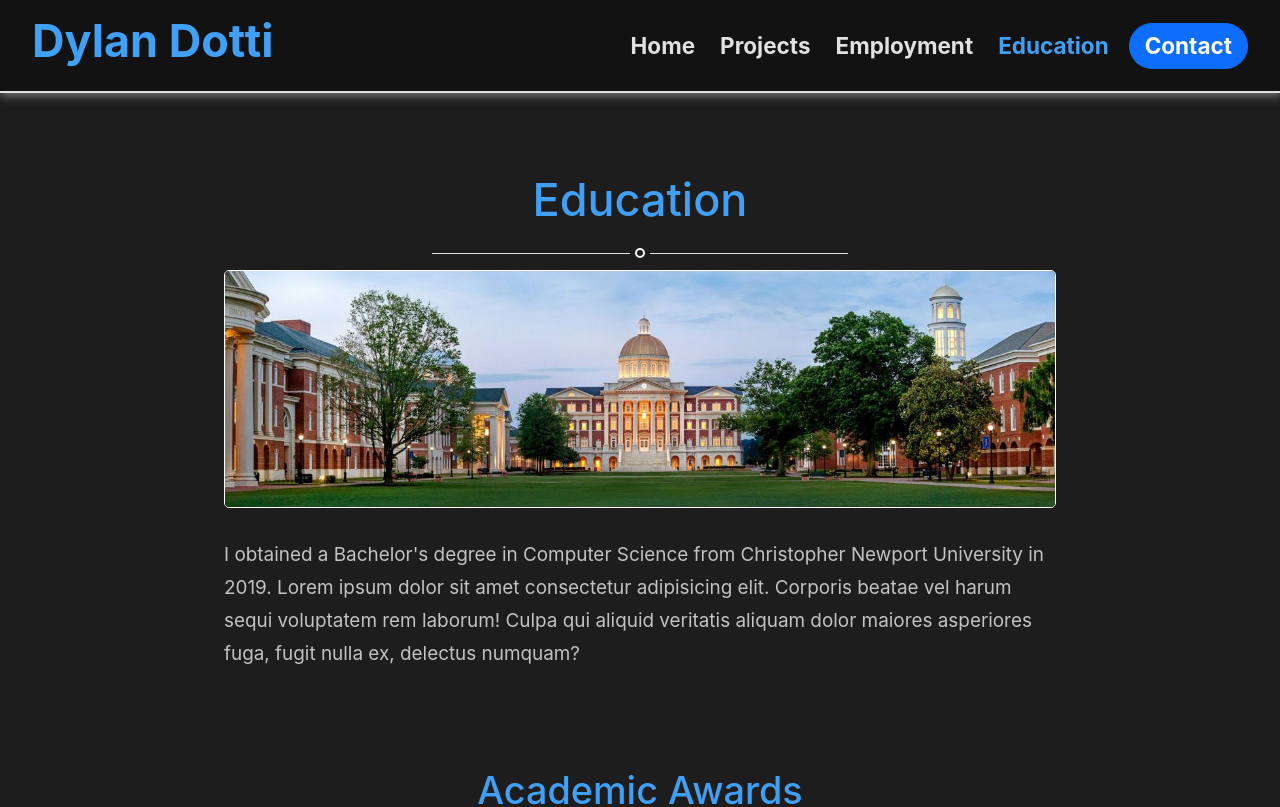
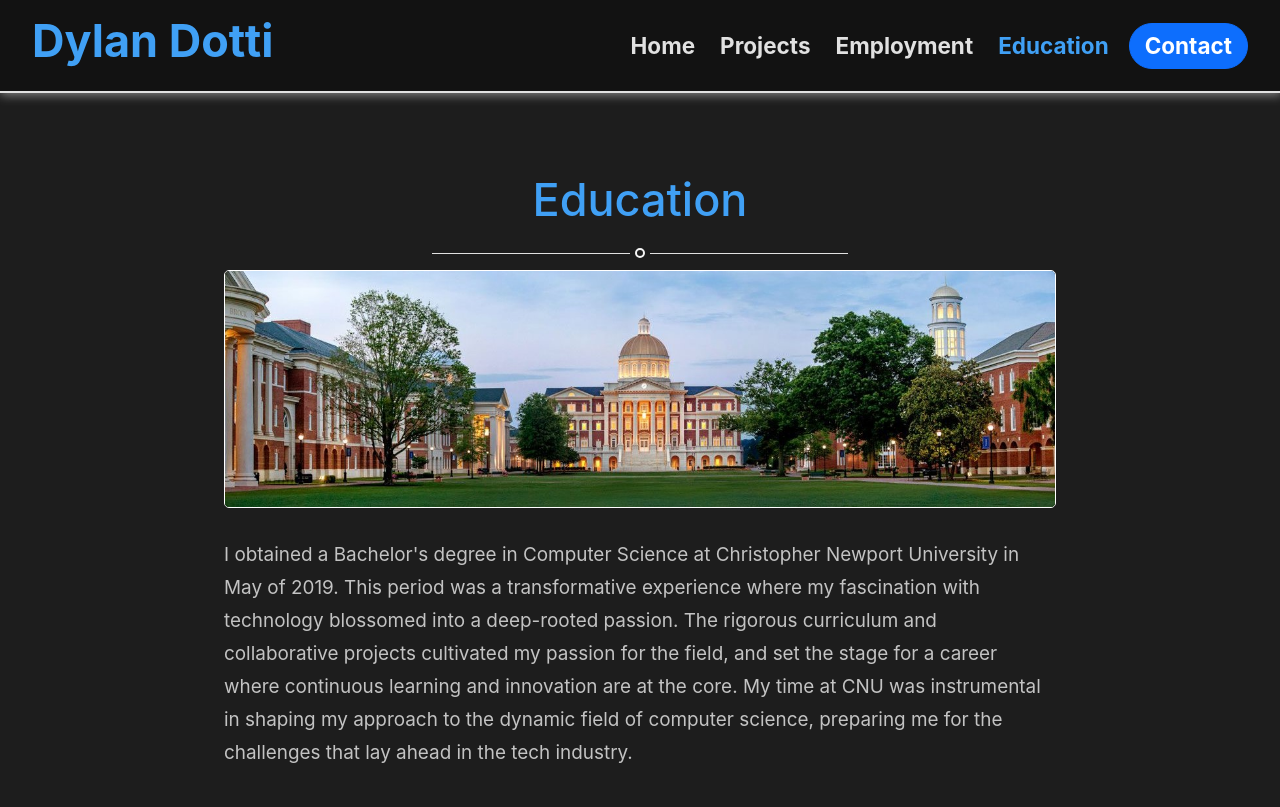
Before and after one commit to Dylan-Dotti/React-Portfolio-Website, a React (Vite) app: page /education in a window 1280 px wide. Shown: the top 807 px of the page. Built offline with nearby package versions, Linux system fonts and the light colour scheme.

Commit message:
Revised education intro

```diff
--- a/src/Components/Education/index.tsx
+++ b/src/Components/Education/index.tsx
@@ -20,7 +20,7 @@ const Education: React.FC = () => {
                 </ScrollFadeInSection>
                 <ScrollFadeInSection direction={ScrollFadeInDirection.Up} className="overview-section content-container">
                     <p>
-                        I obtained a Bachelor's degree in Computer Science from Christopher Newport University in 2019. Lorem ipsum dolor sit amet consectetur adipisicing elit. Corporis beatae vel harum sequi voluptatem rem laborum! Culpa qui aliquid veritatis aliquam dolor maiores asperiores fuga, fugit nulla ex, delectus numquam?
+                        I obtained a Bachelor's degree in Computer Science at Christopher Newport University in May of 2019. This period was a transformative experience where my fascination with technology blossomed into a deep-rooted passion. The rigorous curriculum and collaborative projects cultivated my passion for the field, and set the stage for a career where continuous learning and innovation are at the core. My time at CNU was instrumental in shaping my approach to the dynamic field of computer science, preparing me for the challenges that lay ahead in the tech industry.
                     </p>
                 </ScrollFadeInSection>
             </div>
```
